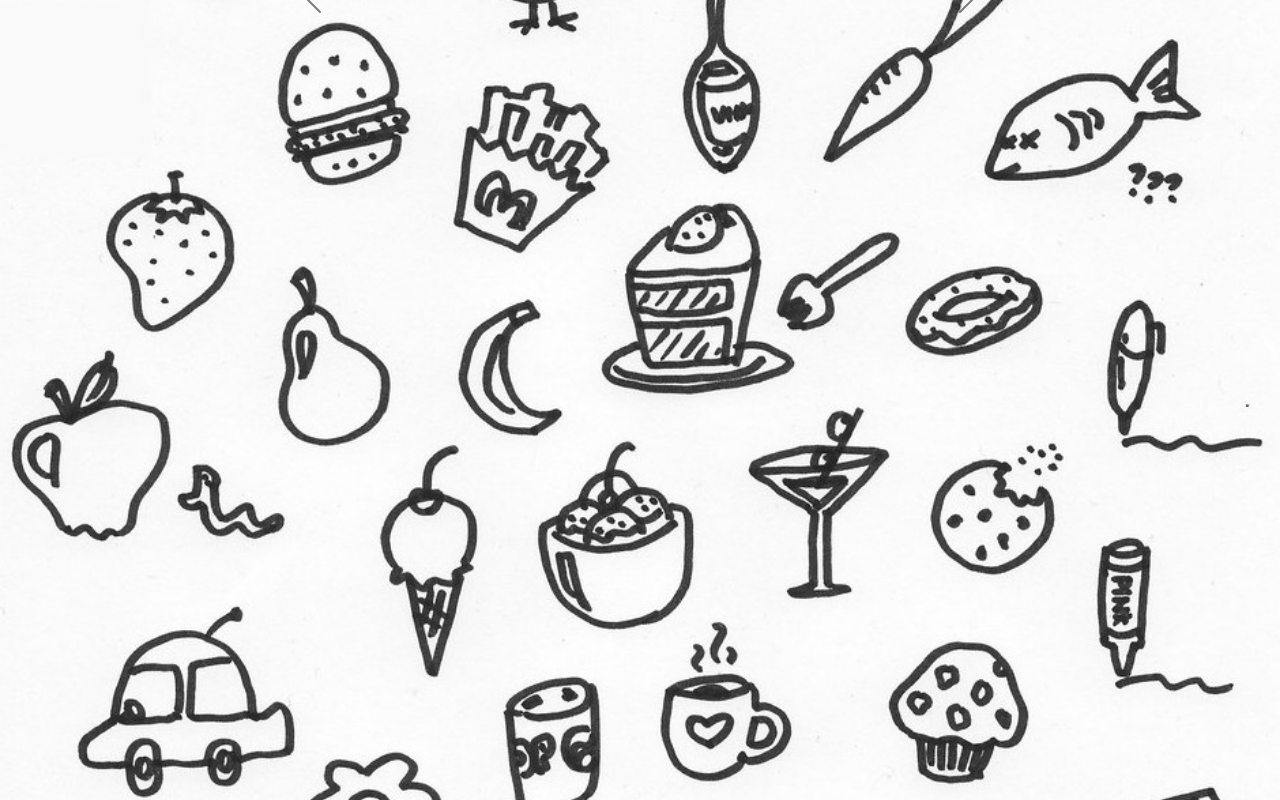
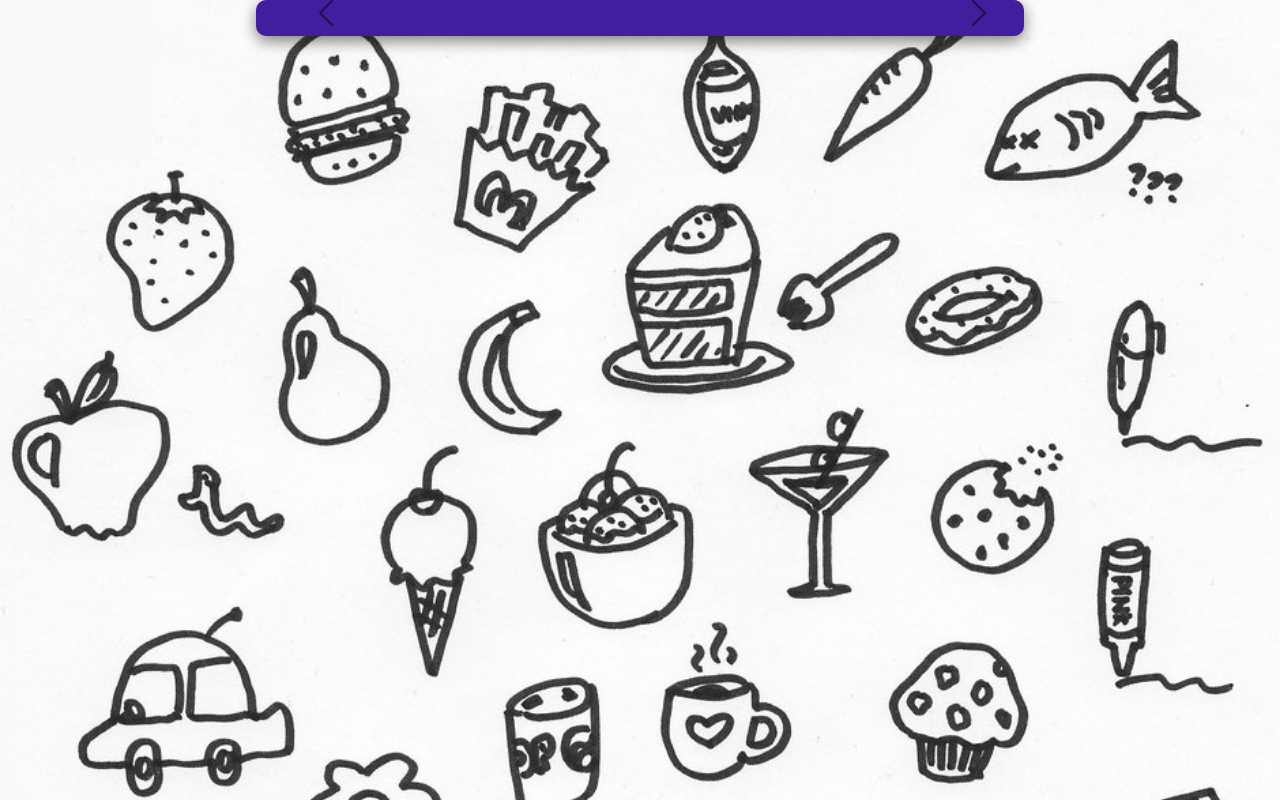
Before and after one commit to ZakRab/3-2-1-Sketch, a React (Create React App) app: page /vote/1 in a window 1280 px wide. Built offline with nearby package versions, Linux system fonts and the light colour scheme; a web font is replaced by a local one.

Commit message:
fixes padding and results heading sizing

```diff
--- a/src/components/Results.jsx
+++ b/src/components/Results.jsx
@@ -39,7 +39,7 @@ const Results = ({ ResetRound, rounds }) => {
   return (
     <div className="margin-auto sketch  bg-blue padding-large margin-center d-flex flex-row gap width-vw ">
       <div className="text-center">
-        <h1 className="text-white text-medium-large">
+        <h1 className="text-white text-medium">
           {rounds >= 7 && "Final"} -Results-
         </h1>
         <div className="text-center margin-auto text-black bg-white sketch text-medium padding-small">
--- a/src/components/Vote.jsx
+++ b/src/components/Vote.jsx
@@ -12,7 +12,7 @@ const Vote = ({ ToResults, SendVote }) => {
 
   return (
     <>
-      <div className=" margin-auto sketch bg-blue margin-auto margin-center width-vw padding">
+      <div className=" margin-auto sketch bg-blue margin-auto margin-center width-vw padding-large">
         <div className="text-white text-center margin-auto"></div>
         <div className="width-vw margin-auto">
           <Carousel variant="dark" interval={null}>
```
